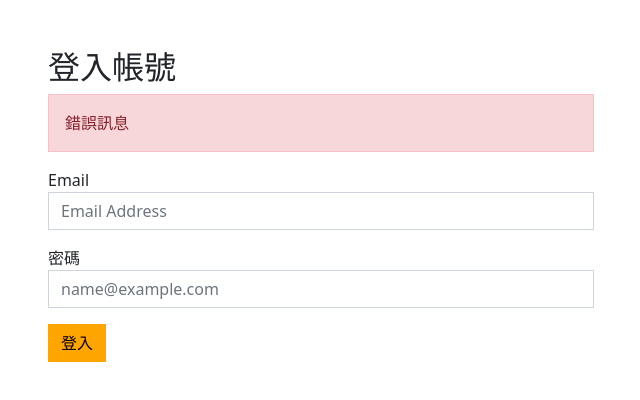
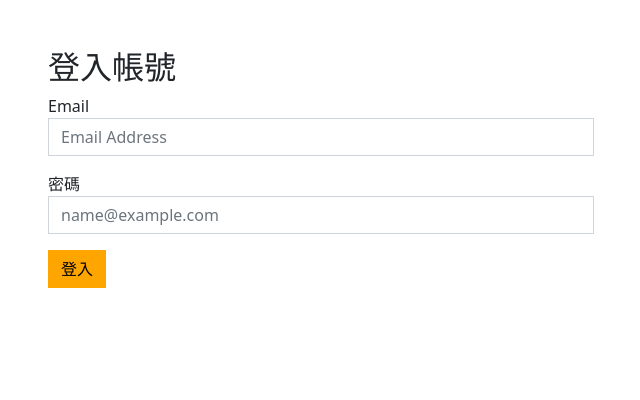
Before and after one commit to hexschool/react-course-final-commit, a React (Create React App) app: page /#/login in a window 1280 px wide. Shown: the top 400 px of the page, without its empty margins (319-959 px from the left). Built offline with nearby package versions, Linux system fonts and the light colour scheme.

Commit message:
登入畫面優化

```diff
--- a/src/pages/Login.js
+++ b/src/pages/Login.js
@@ -8,6 +8,7 @@ function Login() {
     username: '',
     password: '',
   });
+  const [loginState, setLoginState] = useState({});
 
   const handleChange = (e) => {
     const { name, value } = e.target;
@@ -15,6 +16,7 @@ function Login() {
   };
 
   const submit = async (e) => {
+    try {
       const res = await axios.post('/v2/admin/signin', data);
       const { token, expired } = res.data;
       console.log(res.data);
@@ -22,6 +24,9 @@ function Login() {
       // 儲存 Token
       if (res.data.success) {
         navigate('/admin/products')
+      }
+    } catch (error) {
+      setLoginState(error.response.data);
     }
   };
 
@@ -31,8 +36,13 @@ function Login() {
         <div className='col-md-6'>
           <h2>登入帳號</h2>
 
-          <div className='alert alert-danger' role='alert'>
-            錯誤訊息
+          <div
+            className={`alert alert-danger ${
+              loginState.message ? 'd-block' : 'd-none'
+            }`}
+            role='alert'
+          >
+            {loginState.message}
           </div>
           <div className='mb-2'>
             <label htmlFor='email' className='form-label w-100'>
```
Lines whose indentation alone changed are shown as unchanged.
